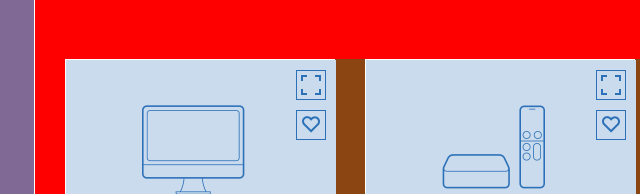
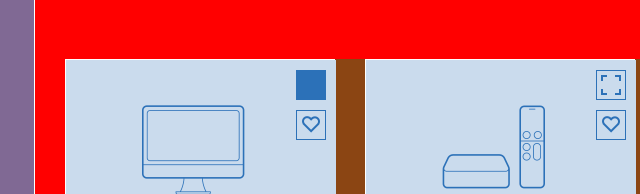
Before and after one commit to Bogdan666777/shop-project, a plain HTML site: page index.html in a window 1280 px wide. In both pictures the pointer is over the element 586 px from the left and 691 px from the top of the page. Shown: the part 606-800 px from the top of the page, 275-915 px from the left. Drawn offline with Linux system fonts and the light colour scheme.

Commit message:
added hover

```diff
--- a/style.css
+++ b/style.css
@@ -603,6 +603,8 @@ span {
     margin-right: 10px;
 }
 
+
+
 .like{
     width: 30px;
     height: 30px;
@@ -613,3 +615,9 @@ span {
     margin-right: -30px;
     padding: 5px;
 }
+
+.ramka:hover{
+    background-color: #2c71b8;
+
+
+}
```
Also changed, not shown: index.html (+2 -0 lines).
